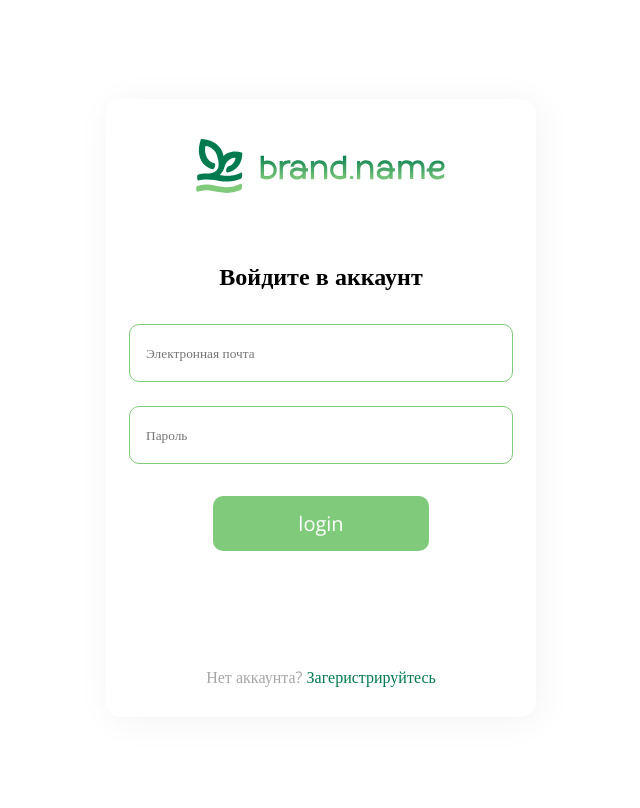
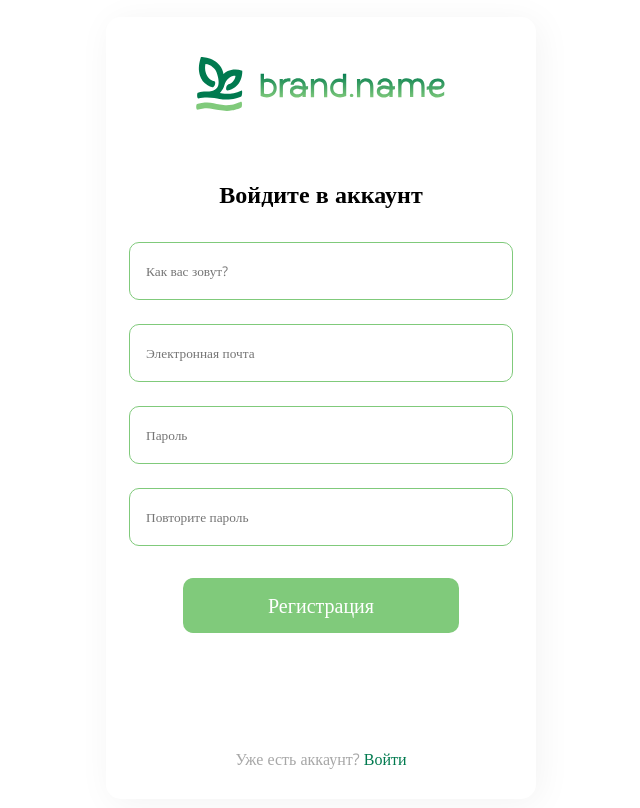
Before and after one commit to kirillkeril/papu_team_client, a React (Create React App) app: page /login in a window 1280 px wide. Shown: the top 808 px of the page, without its empty margins (319-959 px from the left). Built offline with nearby package versions, Linux system fonts and the light colour scheme.

Commit message:
добавил регистрацию

```diff
--- a/src/components/LoginCard/LoginCard.js
+++ b/src/components/LoginCard/LoginCard.js
@@ -1,15 +1,41 @@
-import {Image} from "../UIKit/Image/Image";
-import styles from './loginCard.module.css';
-import {useContext, useState} from "react";
-import {Context} from "../../index";
+import { Image } from "../UIKit/Image/Image";
+import styles from "./loginCard.module.css";
+import { useContext, useState } from "react";
+import { Context } from "../../index";
 import UserService from "../../services/user.service";
-import {Input} from "../UIKit/Input/Input";
-import {Button} from "../UIKit/Button/Button";
+import { Input } from "../UIKit/Input/Input";
+import { Button } from "../UIKit/Button/Button";
 
 export const LoginCard = (params) => {
-    const [email, setEmail] = useState('');
-    const [password, setPassword] = useState('');
-    const {store} = useContext(Context);
+  const [email, setEmail] = useState("");
+  const [password, setPassword] = useState("");
+  const [userName, setuserName] = useState("");
+  const [passwordAffirm, setPasswordAffrm] = useState("");
+  const { store } = useContext(Context);
+  const [isAuth, setAuth] = useState(false);
+
+  //Валидация мэйла
+  function ValidMail(email) {
+    var re = /^[\w-\.]+@[\w-]+\.[a-z]{2,4}$/i;
+    var valid = re.test(email);
+    return valid;
+  }
+
+  //Валидация имени
+  function validName(name) {
+    var re = /^[A-ZА-ЯЁ]+$/i;
+    var valid = re.test(name);
+    return valid;
+  }
+
+  //Сравнение паролей
+  function comparePass(password, passAffirm) {
+    if (password == passAffirm) {
+      if (password != "") return true;
+    } else {
+      return false;
+    }
+  }
 
   function handleEmail(e) {
     setEmail(e.target.value);
@@ -18,12 +44,18 @@ export const LoginCard = (params) => {
     setPassword(e.target.value);
   }
 
+  function handleuserName(e) {
+    setuserName(e.target.value);
+  }
+  function handlePasswordAffirm(e) {
+    setPasswordAffrm(e.target.value);
+  }
   async function register(e) {
     e.preventDefault();
     try {
       const res = await UserService.register(email, password);
       store.setUser(res.data.user);
-            console.log(store.user)
+      console.log(store.user);
     } catch (e) {
       console.log(e);
     }
@@ -33,27 +65,95 @@ export const LoginCard = (params) => {
     try {
       const res = await UserService.login(email, password);
       store.setUser(res.data.user);
-            console.log(store.user)
+      console.log(store.user);
     } catch (e) {
       console.log(e);
     }
   }
+  if (isAuth) {
     return (
       <div className={styles.registerCard}>
-            <Image width={'250px'} src={'/source/logo.svg'}/>
+        <Image width={"250px"} src={"/source/logo.svg"} />
 
         <div className={styles.formContainer}>
           <span className={styles.span}>Войдите в аккаунт</span>
           <form className={styles.registerForm}>
-                    <Input placeholder={'Электронная почта'} style={{marginBottom: '24px'}} name={'email'} type={'email'} value={email} onChange={handleEmail}/>
-                    <Input placeholder={'Пароль'} name={'password'} type={'password'} value={password} onChange={handlePassword}/>
+            <Input
+              placeholder={"Электронная почта"}
+              style={{ marginBottom: "24px" }}
+              name={"email"}
+              type={"email"}
+              value={email}
+              onChange={handleEmail}
+            />
+            <Input
+              placeholder={"Пароль"}
+              name={"password"}
+              type={"password"}
+              value={password}
+              onChange={handlePassword}
+            />
           </form>
           <Button onClick={login}>login</Button>
         </div>
 
         <footer className={styles.footer}>
-                <span>Нет аккаунта? <span className={styles.registerLink}>Загеристрируйтесь</span></span>
+          <span>
+            Нет аккаунта?{" "}
+            <span className={styles.registerLink}>Загеристрируйтесь</span>
+          </span>
+        </footer>
+      </div>
+    );
+  } else {
+    return (
+      <div className={styles.registerCard}>
+        <Image width={"250px"} src={"/source/logo.svg"} />
+
+        <div className={styles.formContainer}>
+          <span className={styles.span}>Войдите в аккаунт</span>
+          <form className={styles.registerForm}>
+            <Input
+              style={{ marginBottom: "24px" }}
+              name={"userName"}
+              type={"userName"}
+              value={userName}
+              onChange={handleuserName}
+              placeholder={"Как вас зовут?"}
+            />
+            <Input
+              style={{ marginBottom: "24px" }}
+              name={"email"}
+              type={"email"}
+              value={email}
+              onChange={handleEmail}
+              placeholder={"Электронная почта"}
+            />
+            <Input
+              style={{ marginBottom: "24px" }}
+              name={"password"}
+              type={"password"}
+              value={password}
+              onChange={handlePassword}
+              placeholder={"Пароль"}
+            />
+            <Input
+              name={"password"}
+              type={"password"}
+              value={passwordAffirm}
+              onChange={handlePasswordAffirm}
+              placeholder={"Повторите пароль"}
+            />
+          </form>
+          <Button onClick={register}>Регистрация</Button>
+        </div>
+
+        <footer className={styles.footer}>
+          <span>
+            Уже есть аккаунт? <span className={styles.registerLink}>Войти</span>
+          </span>
         </footer>
       </div>
     );
   }
+};
```
Lines whose indentation alone changed are shown as unchanged.
